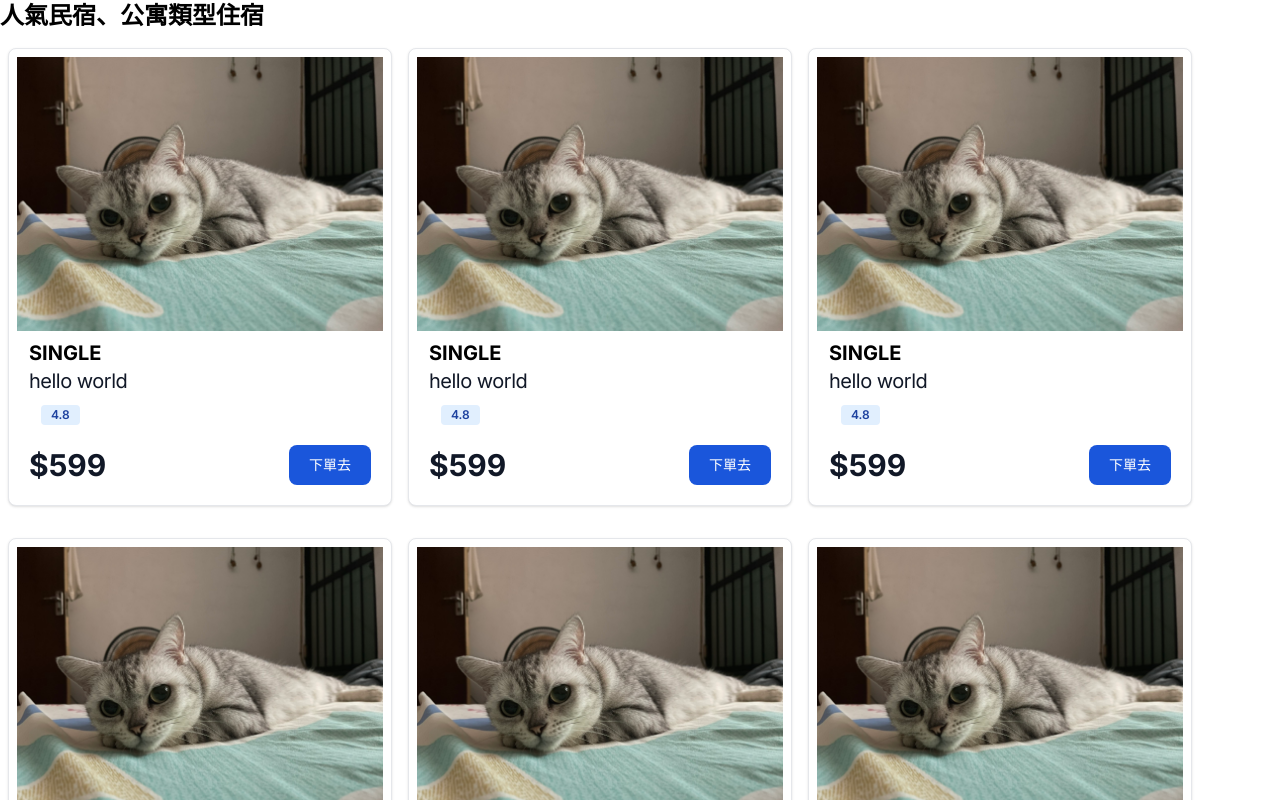
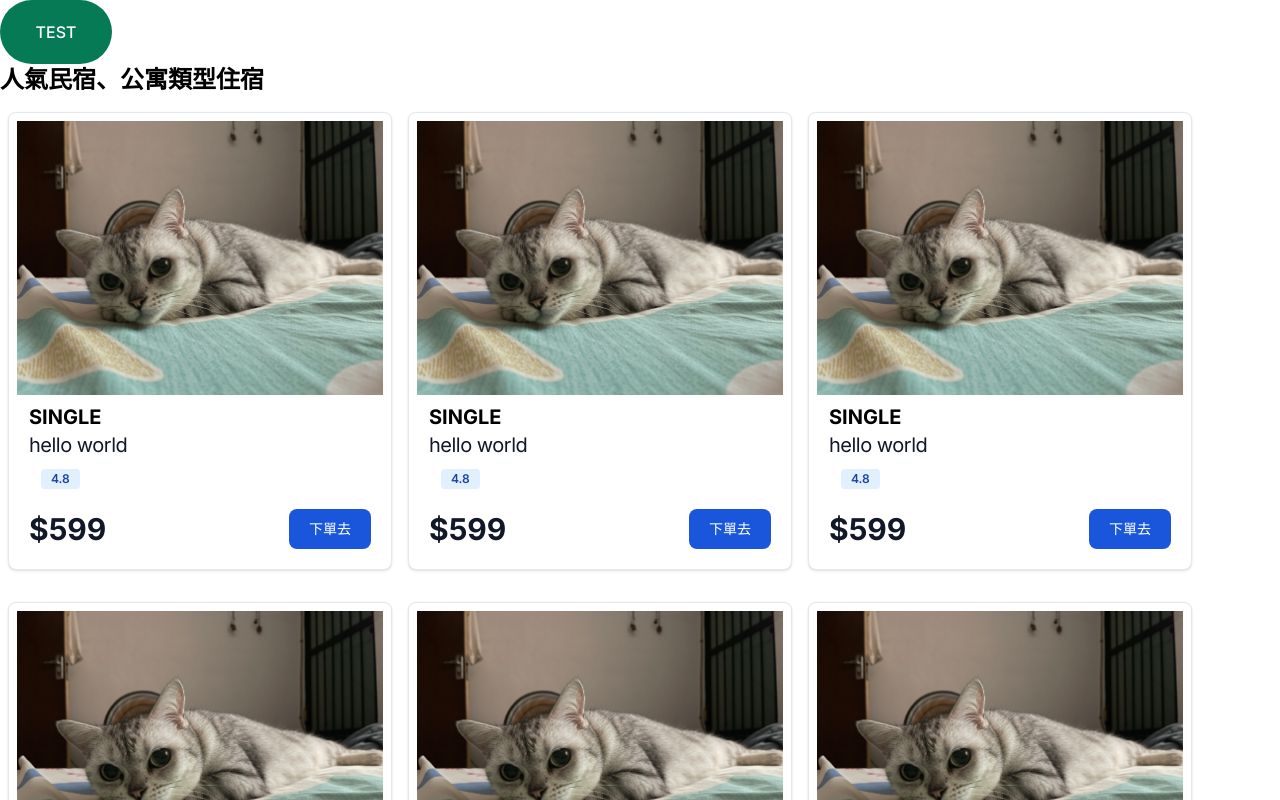
Before and after one commit to jason-ntu/ETHtaipei2024, a Next.js app in the folder web2/: page /home in a window 1280 px wide. Shown: the top 800 px of the page. Built offline with nearby package versions, Linux system fonts and the light colour scheme.

Commit message:
complete Button

```diff
--- a/web2/src/app/home/page.jsx
+++ b/web2/src/app/home/page.jsx
@@ -1,9 +1,16 @@
 import Card from "../component/Card";
+import Button from "../component/Button";
 
 export default function page(second) {
   return (
     <div className="className=" mx-auto max-w-screen-2xl>
-      <h2 className="mx-auto max-w-screen-2xl text-2xl font-bold">人氣民宿、公寓類型住宿</h2>
+      <Button
+      style={"rounded-full bg-green-600 px-5 py-3 text-center text-md font-medium text-white hover:bg-myyFirstColorHover hover:text-white; w-28 h-16 font-medium"}
+      text={"TEST"}
+      />
+      <h2 className="mx-auto max-w-screen-2xl text-2xl font-bold">
+        人氣民宿、公寓類型住宿
+      </h2>
       <ul className="mx-auto flex max-w-screen-2xl flex-wrap ">
         <Card
           room_name={"SINGLE"}
```
